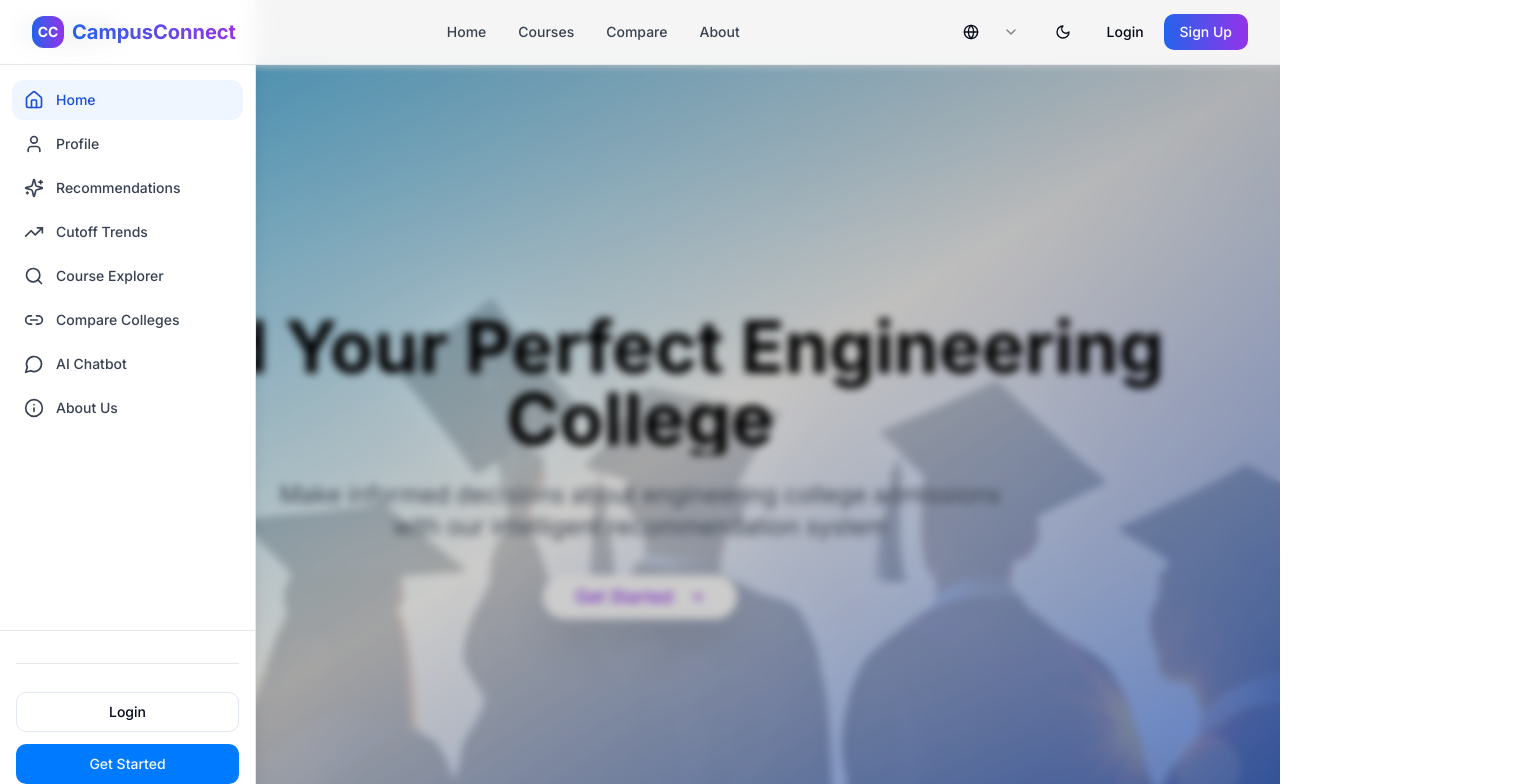
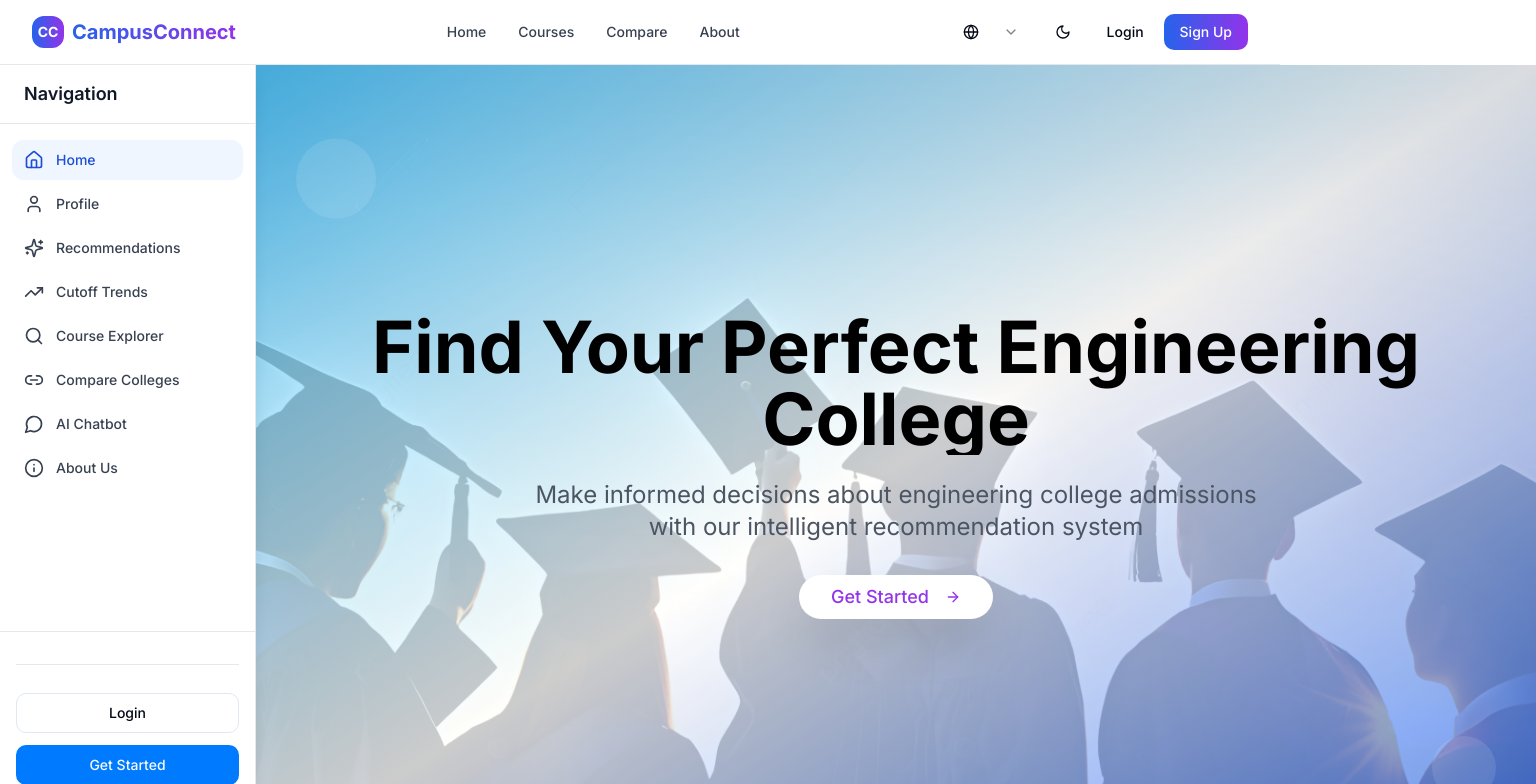
Before and after one commit to Mohanasundaram05/CampusConnect, a Next.js app: page / in a window 1280 px wide. Shown: the top 784 px of the page, 1536 px wide, since content can reach past the window. Built offline with nearby package versions, Linux system fonts and the light colour scheme.

Commit message:
feat: enhance Sidebar component with variant support for persistent and drawer layouts

```diff
--- a/components/ClientLayoutWrapper.tsx
+++ b/components/ClientLayoutWrapper.tsx
@@ -22,14 +22,14 @@ export default function ClientLayoutWrapper({ children }: { children: React.Reac
             <div className="flex flex-1">
               {/* Persistent sidebar on desktop */}
               <aside className="hidden md:block w-64 h-[calc(100vh-4rem)] sticky top-16 z-40">
-                <Sidebar isOpen={true} onClose={() => {}} />
+                <Sidebar isOpen={true} onClose={() => {}} variant="persistent" />
               </aside>
               {/* Main content */}
               <main className="flex-1 md:ml-0">{children}</main>
             </div>
             <Footer />
             {/* Sidebar drawer for mobile */}
-            <Sidebar isOpen={isSidebarOpen} onClose={() => setIsSidebarOpen(false)} />
+            <Sidebar isOpen={isSidebarOpen} onClose={() => setIsSidebarOpen(false)} variant="drawer" />
             {/* Floating Menu Button for mobile */}
             <FloatingMenuButton onOpenSidebar={() => setIsSidebarOpen(true)} />
           </div>
--- a/components/sidebar.tsx
+++ b/components/sidebar.tsx
@@ -20,6 +20,7 @@ import {
 interface SidebarProps {
   isOpen: boolean
   onClose: () => void
+  variant?: 'persistent' | 'drawer'
 }
 
 const sidebarItems = [
@@ -33,44 +34,100 @@ const sidebarItems = [
   { href: "/about", label: "About Us", icon: Info },
 ]
 
-export default function Sidebar({ isOpen, onClose }: SidebarProps) {
+export default function Sidebar({ isOpen, onClose, variant = 'drawer' }: SidebarProps) {
   const pathname = usePathname()
 
-  // Handle escape key press
+  // Only handle escape/click outside for drawer variant
   useEffect(() => {
+    if (variant !== 'drawer') return;
     const handleEscape = (e: KeyboardEvent) => {
       if (e.key === "Escape") {
         onClose()
       }
     }
-
     if (isOpen) {
       document.addEventListener("keydown", handleEscape)
     }
-
     return () => {
       document.removeEventListener("keydown", handleEscape)
     }
-  }, [isOpen, onClose])
+  }, [isOpen, onClose, variant])
 
-  // Handle click outside
   useEffect(() => {
+    if (variant !== 'drawer') return;
     const handleClickOutside = (e: MouseEvent) => {
       const sidebar = document.getElementById("sidebar")
       if (sidebar && !sidebar.contains(e.target as Node)) {
         onClose()
       }
     }
-
     if (isOpen) {
       document.addEventListener("mousedown", handleClickOutside)
     }
-
     return () => {
       document.removeEventListener("mousedown", handleClickOutside)
     }
-  }, [isOpen, onClose])
+  }, [isOpen, onClose, variant])
 
+  // Persistent sidebar (desktop)
+  if (variant === 'persistent') {
+    return (
+      <aside
+        id="sidebar"
+        role="navigation"
+        aria-label="Main navigation"
+        className="h-full w-64 bg-white dark:bg-gray-800 shadow-lg border-r border-gray-200 dark:border-gray-700 z-40 flex flex-col"
+      >
+        <div className="flex items-center justify-between h-16 px-6 border-b border-gray-200 dark:border-gray-700">
+          <h2 className="text-lg font-semibold text-gray-900 dark:text-gray-100">Navigation</h2>
+        </div>
+        <nav className="flex flex-col h-[calc(100vh-4rem)]">
+          <div className="flex-1 px-3 py-4 space-y-1 overflow-y-auto">
+            {sidebarItems.map((item) => {
+              const isActive = pathname === item.href
+              return (
+                <Link
+                  key={item.href}
+                  href={item.href}
+                  className="block"
+                  aria-current={isActive ? "page" : undefined}
+                >
+                  <div
+                    className={`flex items-center px-3 py-2.5 text-sm font-medium rounded-lg transition-colors ${
+                      isActive
+                        ? "bg-blue-50 dark:bg-blue-900/50 text-blue-700 dark:text-blue-300"
+                        : "text-gray-700 dark:text-gray-300 hover:bg-gray-50 dark:hover:bg-gray-700/50"
+                    }`}
+                  >
+                    <item.icon className="mr-3 h-5 w-5" />
+                    {item.label}
+                  </div>
+                </Link>
+              )
+            })}
+          </div>
+          <div className="p-4 border-t border-gray-200 dark:border-gray-700 space-y-3">
+            <hr className="my-4 border-gray-200 dark:border-gray-700" />
+            <Button
+              asChild
+              variant="outline"
+              className="w-full justify-center"
+            >
+              <Link href="/auth/login">Login</Link>
+            </Button>
+            <Button
+              asChild
+              className="w-full justify-center bg-[#007BFF] hover:bg-[#0056b3]"
+            >
+              <Link href="/signup">Get Started</Link>
+            </Button>
+          </div>
+        </nav>
+      </aside>
+    )
+  }
+
+  // Drawer sidebar (mobile)
   return (
     <AnimatePresence>
       {isOpen && (
@@ -80,10 +137,9 @@ export default function Sidebar({ isOpen, onClose }: SidebarProps) {
             initial={{ opacity: 0 }}
             animate={{ opacity: 1 }}
             exit={{ opacity: 0 }}
-            className="fixed inset-0 bg-black/20 backdrop-blur-sm z-40 hidden md:block"
+            className="fixed inset-0 bg-black/20 backdrop-blur-sm z-40 md:hidden"
             onClick={onClose}
           />
-
           {/* Sidebar */}
           <motion.aside
             id="sidebar"
@@ -93,7 +149,7 @@ export default function Sidebar({ isOpen, onClose }: SidebarProps) {
             animate={{ x: isOpen ? 0 : "-100%" }}
             exit={{ x: "-100%" }}
             transition={{ type: "spring", damping: 20 }}
-            className={`fixed top-0 left-0 h-full w-64 bg-white dark:bg-gray-800 shadow-lg border-r border-gray-200 dark:border-gray-700 z-50 ${isOpen ? 'block' : 'hidden'} md:${isOpen ? 'block' : 'hidden'}`}
+            className={`fixed top-0 left-0 h-full w-64 bg-white dark:bg-gray-800 shadow-lg border-r border-gray-200 dark:border-gray-700 z-50 ${isOpen ? 'block' : 'hidden'} md:hidden`}
           >
             <div className="flex items-center justify-between h-16 px-6 border-b border-gray-200 dark:border-gray-700">
               <h2 className="text-lg font-semibold text-gray-900 dark:text-gray-100">Navigation</h2>
@@ -107,7 +163,6 @@ export default function Sidebar({ isOpen, onClose }: SidebarProps) {
                 <X className="h-5 w-5" />
               </Button>
             </div>
-
             <nav className="flex flex-col h-[calc(100vh-4rem)]">
               <div className="flex-1 px-3 py-4 space-y-1 overflow-y-auto">
                 {sidebarItems.map((item) => {
@@ -136,7 +191,6 @@ export default function Sidebar({ isOpen, onClose }: SidebarProps) {
                   )
                 })}
               </div>
-
               <div className="p-4 border-t border-gray-200 dark:border-gray-700 space-y-3">
                 <hr className="my-4 border-gray-200 dark:border-gray-700" />
                 <Button
```
